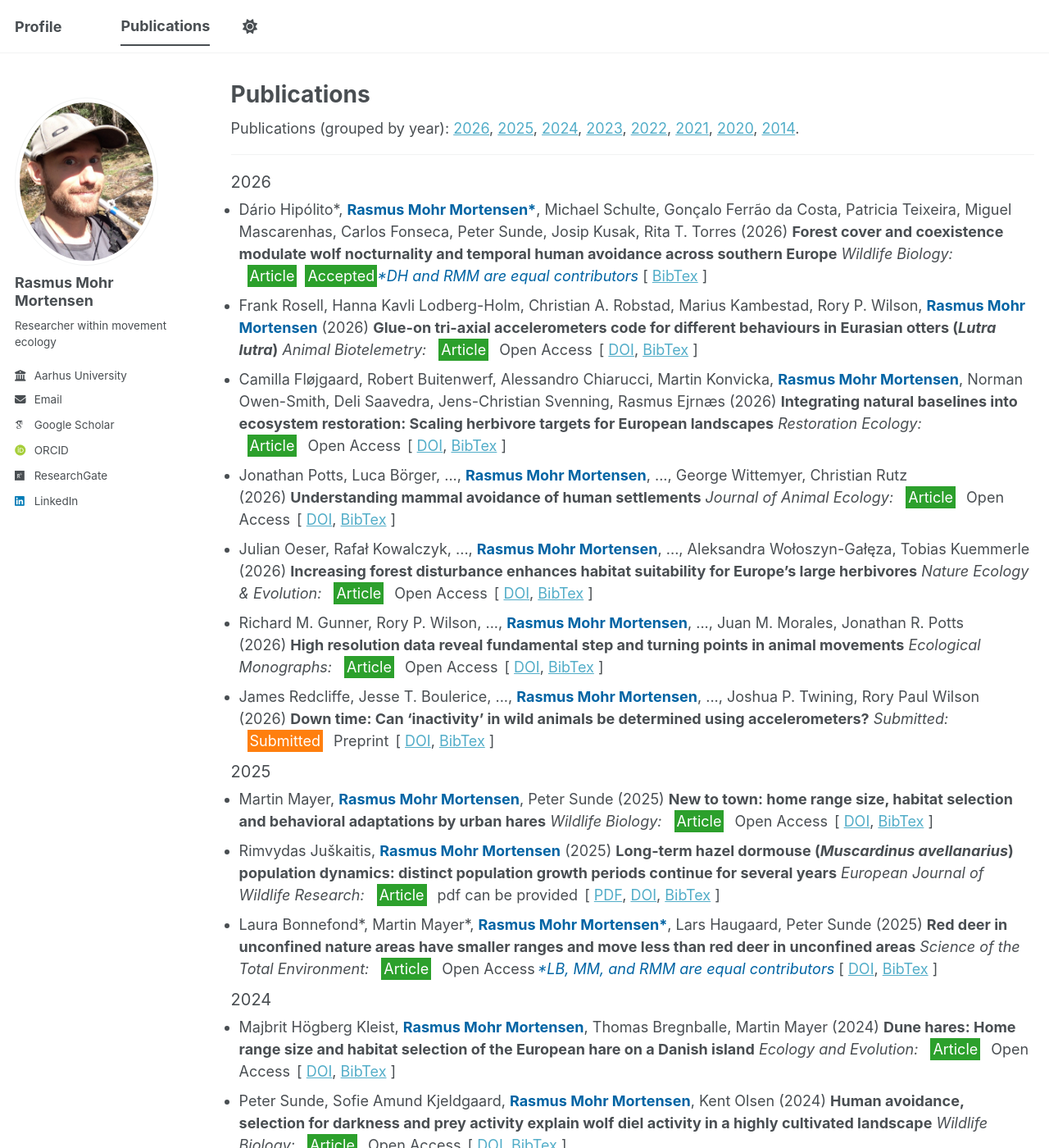
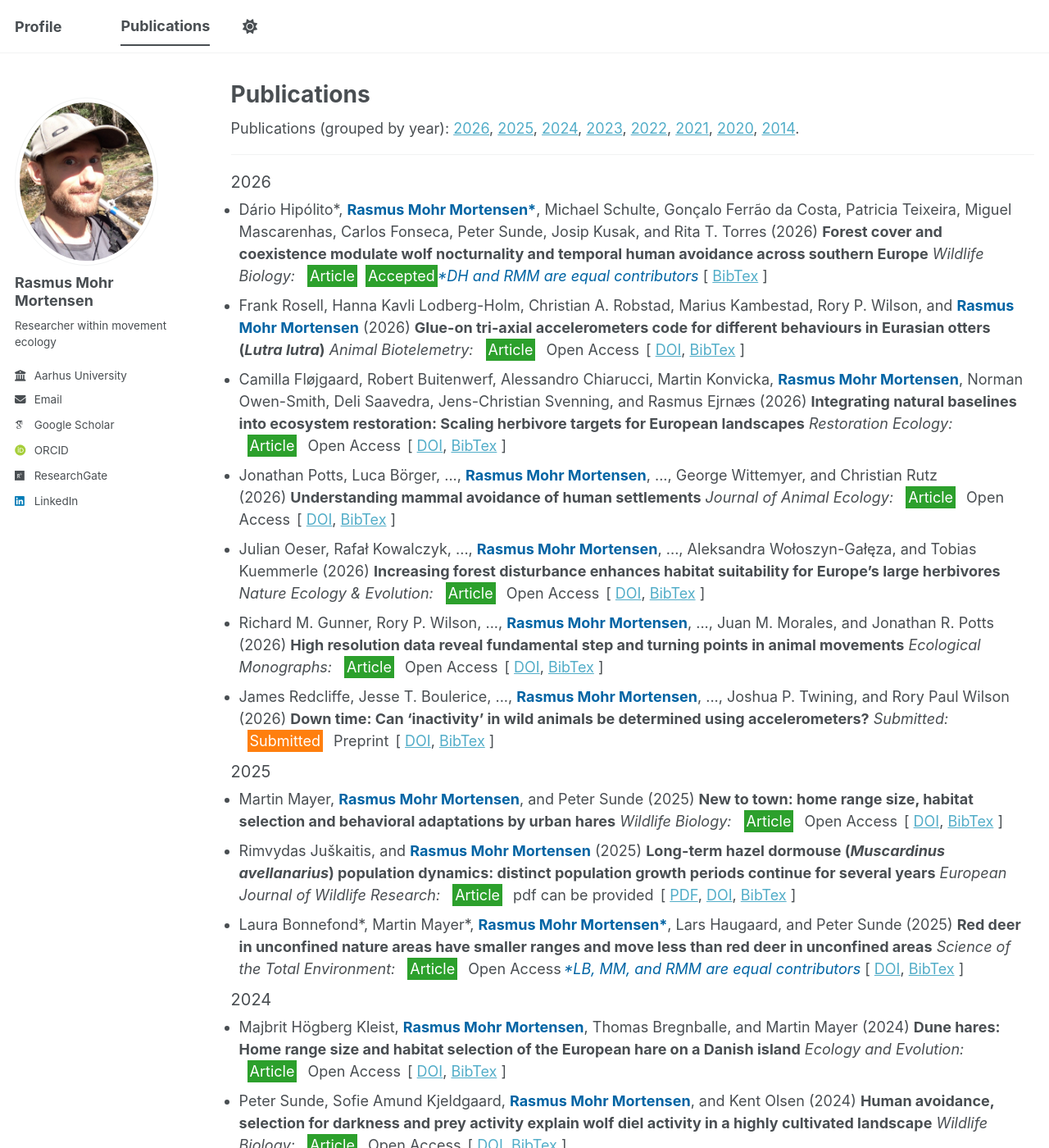
Before and after one commit to rasmusmohrmortensen/rasmusmohrmortensen.github.io, a Jekyll site: the page built from _pages/publications.html, in a window 1280 px wide and 1400 px high. Shown: the whole window at 82% size. Built offline with Jekyll 4.4.1, drawn with Linux system fonts in a browser that asks for light colours; some web fonts are replaced; a script bundle is joined from its source files by our own code; library files that are not in the unit come from our copies; some of the changed text lies outside the part shown.

Commit message:
Update paper.html

```diff
--- a/_includes/bibere/paper.html
+++ b/_includes/bibere/paper.html
@@ -25,11 +25,13 @@
                 {{ a }}
             {%- endif -%}
             </span>
-            {%- if forloop.last == true -%}
-
-            {%- else -%}
-                ,&nbsp;
-            {%- endif -%}
+            {%- unless forloop.last -%}
+    {%- if forloop.rindex == 2 -%}
+        , and&nbsp;
+    {%- else -%}
+        ,&nbsp;
+    {%- endif -%}
+{%- endunless -%}
         {%- endfor -%}
          <!-- Year and Title -->
         (<span class="year">{{- paper.year -}}</span>)&nbsp;{%- assign clean_title = paper.title | replace: "}", '' | strip_newlines -%}<span class="title">{{- clean_title | replace: "{", '' -}}</span>
```
